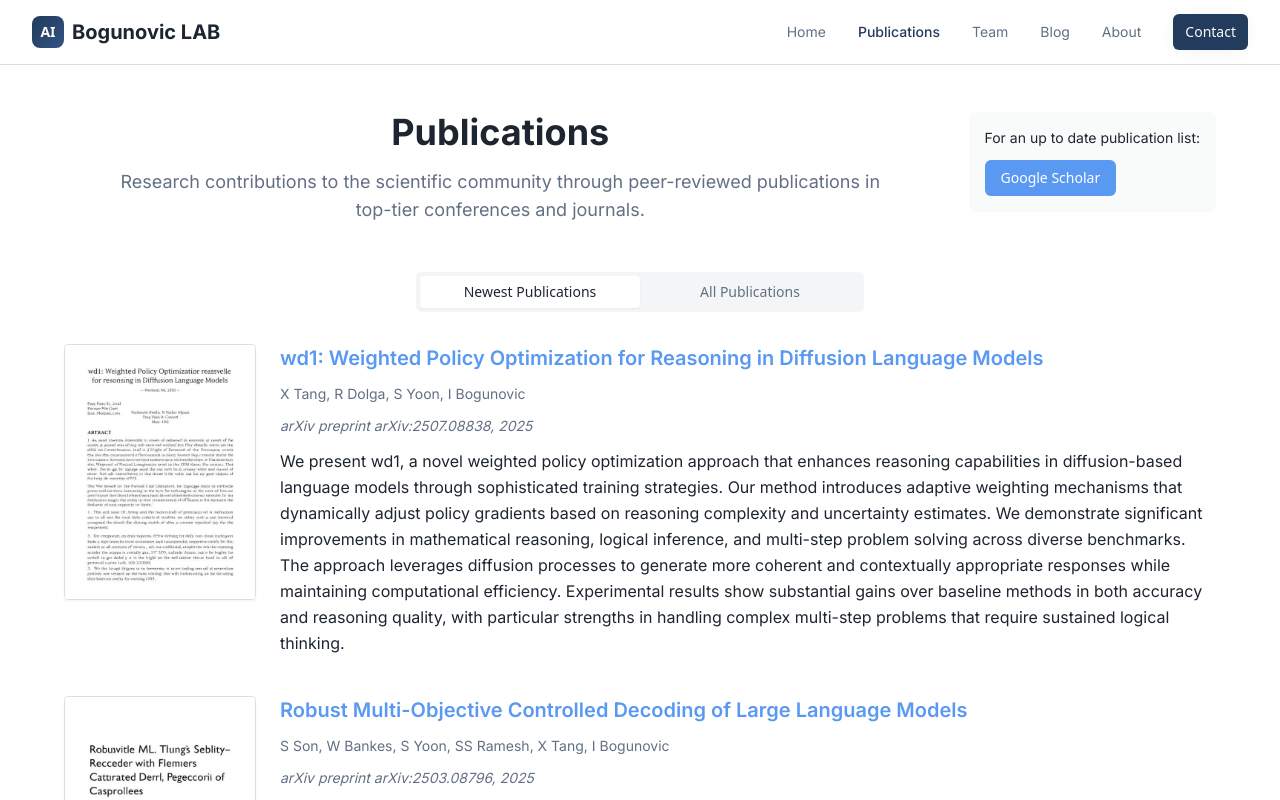
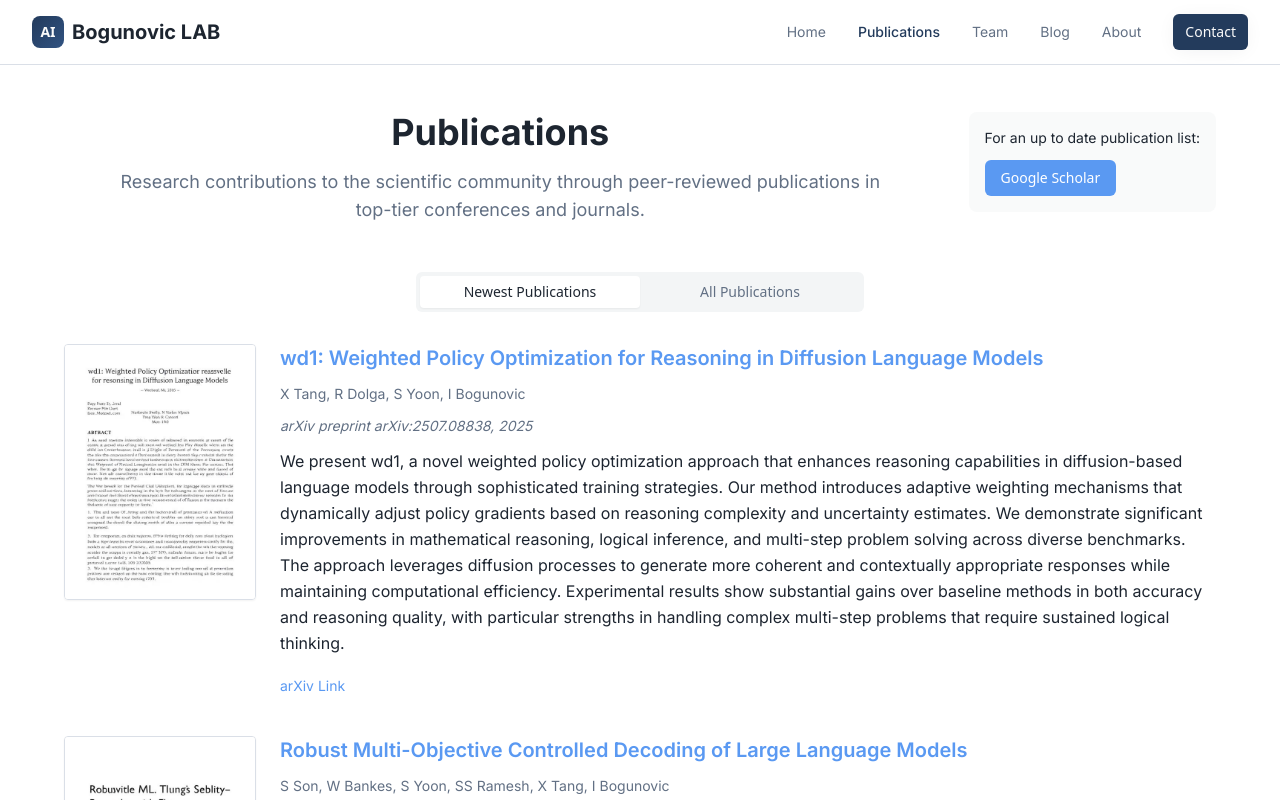
Before and after one commit to ilijabogunovic/rhine-ai, a React (Vite) app: page /publications in a window 1280 px wide. Shown: the top 800 px of the page. Built offline with nearby package versions, Linux system fonts and the light colour scheme.

Commit message:
Add arXiv links to publications
Added arXiv links to each of the 5 newest publications.
-edited src/pages/Publications.tsx

```diff
--- a/src/pages/Publications.tsx
+++ b/src/pages/Publications.tsx
@@ -14,6 +14,7 @@ const publications = [
     authors: "X Tang, R Dolga, S Yoon, I Bogunovic",
     venue: "arXiv preprint arXiv:2507.08838",
     type: "Preprint",
+    arxivLink: "https://arxiv.org/abs/2507.08838",
     abstract: "We present wd1, a novel weighted policy optimization approach that enhances reasoning capabilities in diffusion-based language models through sophisticated training strategies. Our method introduces adaptive weighting mechanisms that dynamically adjust policy gradients based on reasoning complexity and uncertainty estimates. We demonstrate significant improvements in mathematical reasoning, logical inference, and multi-step problem solving across diverse benchmarks. The approach leverages diffusion processes to generate more coherent and contextually appropriate responses while maintaining computational efficiency. Experimental results show substantial gains over baseline methods in both accuracy and reasoning quality, with particular strengths in handling complex multi-step problems that require sustained logical thinking.",
     thumbnail: paperThumbnail1
   },
@@ -23,6 +24,7 @@ const publications = [
     authors: "S Son, W Bankes, S Yoon, SS Ramesh, X Tang, I Bogunovic",
     venue: "arXiv preprint arXiv:2503.08796",
     type: "Preprint",
+    arxivLink: "https://arxiv.org/abs/2503.08796",
     abstract: "This work addresses the challenge of multi-objective controlled decoding in large language models, providing robust methods for steering model outputs across multiple objectives simultaneously. We introduce a novel framework that balances competing objectives such as truthfulness, helpfulness, and safety during the generation process. Our approach employs constrained optimization techniques with uncertainty quantification to ensure reliable performance across diverse deployment scenarios. The method incorporates adaptive regularization that adjusts based on the complexity and potential risks of different generation contexts. Comprehensive experiments demonstrate superior performance in maintaining coherent outputs while satisfying multiple constraints, with particular improvements in scenarios requiring careful balance between informativeness and safety considerations.",
     thumbnail: paperThumbnail2
   },
@@ -32,6 +34,7 @@ const publications = [
     authors: "L Wolf, S Yoon, I Bogunovic",
     venue: "arXiv preprint arXiv:2503.05856",
     type: "Preprint",
+    arxivLink: "https://arxiv.org/abs/2503.05856",
     abstract: "We investigate deception and robustness properties in mixture of experts language models, exploring how multiple models can be combined while maintaining trustworthiness and reliability. This study examines the emergent behaviors that arise when different language models with varying capabilities and biases are combined through mixture architectures. We develop novel detection methods for identifying potential deceptive outputs and propose robustness guarantees for mixture systems. The work includes both theoretical analysis of information aggregation in multi-model systems and empirical evaluation on benchmarks designed to test model honesty and consistency. Our findings reveal important trade-offs between model diversity and reliability, providing practical guidelines for deploying mixture systems in high-stakes applications.",
     thumbnail: paperThumbnail3
   },
@@ -41,6 +44,7 @@ const publications = [
     authors: "X Tang, S Yoon, S Son, H Yuan, Q Gu, I Bogunovic",
     venue: "arXiv preprint arXiv:2503.00030",
     type: "Preprint",
+    arxivLink: "https://arxiv.org/abs/2503.00030",
     abstract: "We develop a game-theoretic framework for self-play alignment in large language models, using regularization techniques to improve model behavior through strategic interactions. Our approach models the alignment process as a multi-agent game where different versions of the model compete and cooperate to achieve desired behaviors. The framework incorporates sophisticated regularization mechanisms that prevent exploitation and ensure convergence to beneficial equilibria. We introduce novel algorithms that balance exploration and exploitation in the policy space while maintaining safety constraints. Extensive experiments demonstrate significant improvements in model helpfulness, harmlessness, and honesty compared to standard fine-tuning approaches. The method shows particular promise for scenarios requiring nuanced understanding of human preferences and complex ethical considerations.",
     thumbnail: paperThumbnail4
   },
@@ -50,6 +54,7 @@ const publications = [
     authors: "X Ji, SS Ramesh, M Zimmer, I Bogunovic, J Wang, HB Ammar",
     venue: "arXiv preprint arXiv:2502.01208",
     type: "Preprint",
+    arxivLink: "https://arxiv.org/abs/2502.01208",
     abstract: "This paper presents theoretical and practical methods for ensuring almost sure safety in large language model alignment during inference, providing probabilistic guarantees for model behavior. We develop a comprehensive framework that combines online monitoring, adaptive intervention, and probabilistic safety certificates to maintain alignment properties with high confidence. The approach includes novel algorithms for real-time safety assessment and corrective mechanisms that can intervene when potential safety violations are detected. Our theoretical analysis provides formal guarantees on the probability of maintaining safe behavior over extended deployment periods. Empirical evaluation demonstrates the effectiveness of our methods across diverse scenarios, with particular attention to edge cases and adversarial inputs that might compromise model safety.",
     thumbnail: paperThumbnail5
   }
@@ -80,9 +85,14 @@ const Publications = () => {
             />
           </div>
           <div className="flex-1 space-y-3">
-            <h2 className="font-display text-xl font-semibold text-accent-vibrant hover:text-accent-vibrant/80 transition-colors cursor-pointer">
+            <a
+              href={paper.arxivLink}
+              target="_blank"
+              rel="noopener noreferrer"
+              className="font-display text-xl font-semibold text-accent-vibrant hover:text-accent-vibrant/80 transition-colors cursor-pointer block"
+            >
               {paper.title}
-            </h2>
+            </a>
             <p className="font-body text-muted-foreground text-sm">
               {paper.authors}
             </p>
@@ -92,6 +102,16 @@ const Publications = () => {
             <p className="font-body text-foreground leading-relaxed">
               {paper.abstract}
             </p>
+            <div className="flex items-center gap-3 pt-2">
+              <a
+                href={paper.arxivLink}
+                target="_blank"
+                rel="noopener noreferrer"
+                className="font-body text-sm text-accent-vibrant hover:text-accent-vibrant/80 transition-colors"
+              >
+                arXiv Link
+              </a>
+            </div>
           </div>
         </div>
       ))}
```
